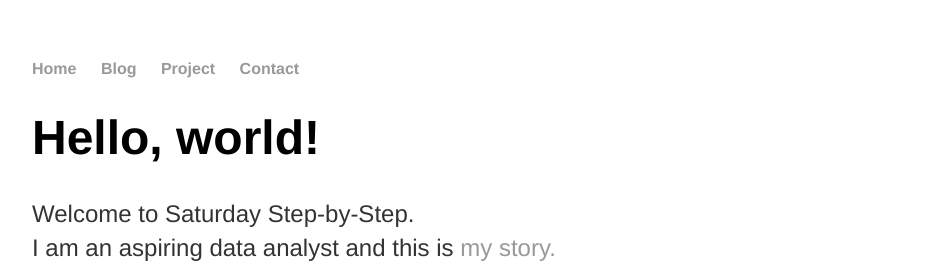
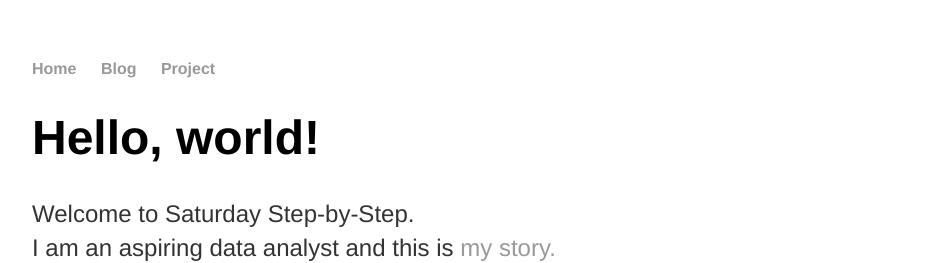
Before and after one commit to saturdaystepbystep/saturdaystepbystep.github.io, a Jekyll site: the page index.html, which Jekyll copies as it is, in a window 1280 px wide. Shown: the top 263 px of the page, without its empty margins (160-1108 px from the left). Built offline with Jekyll 4.4.1, drawn with Linux system fonts in a browser that asks for light colours.

Commit message:
Update index.html

```diff
--- a/index.html
+++ b/index.html
@@ -11,7 +11,6 @@
         		<li><a href="/">Home</a></li>
 	        	<li><a href="/blog">Blog</a></li>
         		<li><a href="/project">Project</a></li>
-        		<li><a href="/contact">Contact</a></li>
     		</ul>
 		</nav>
 		<div class="container">
```
